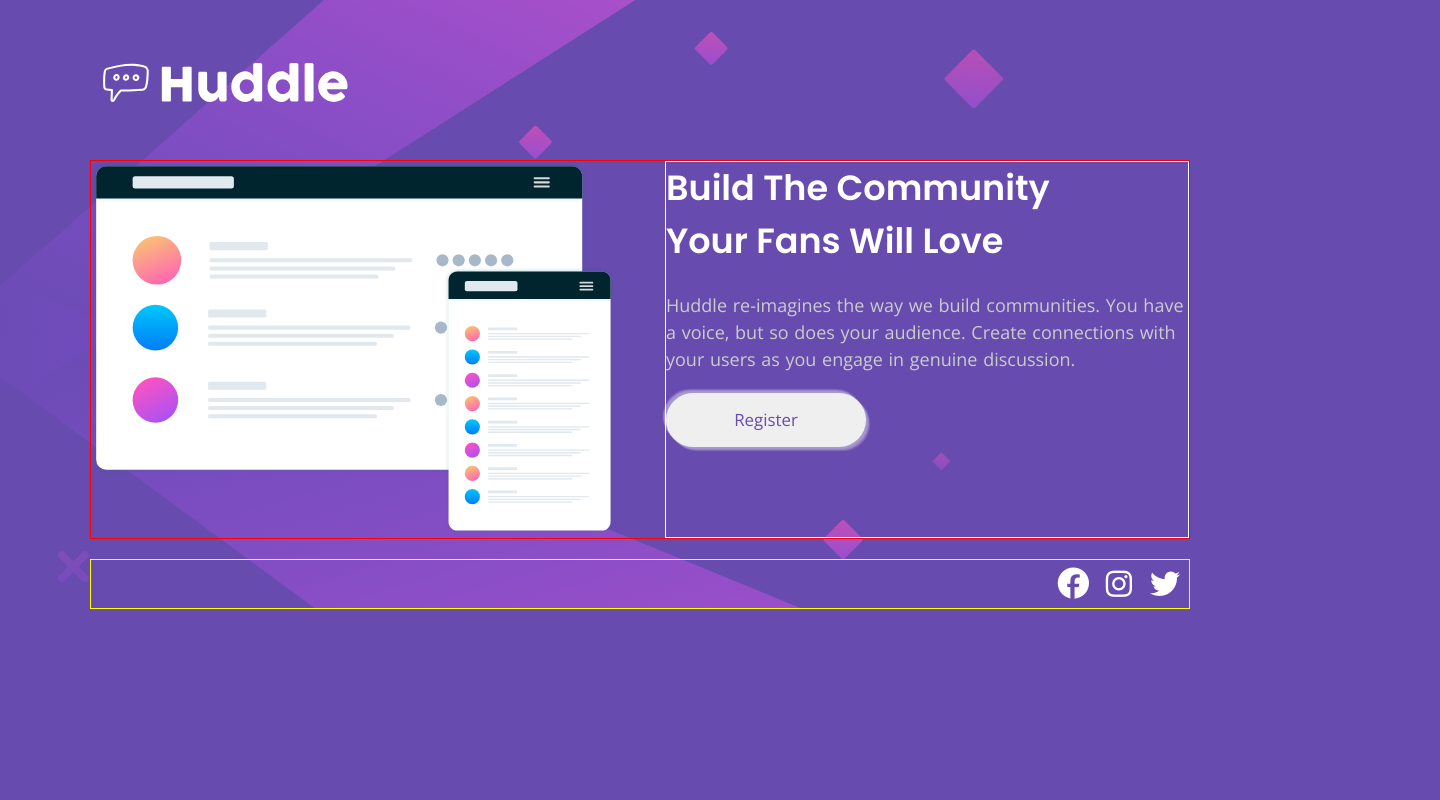
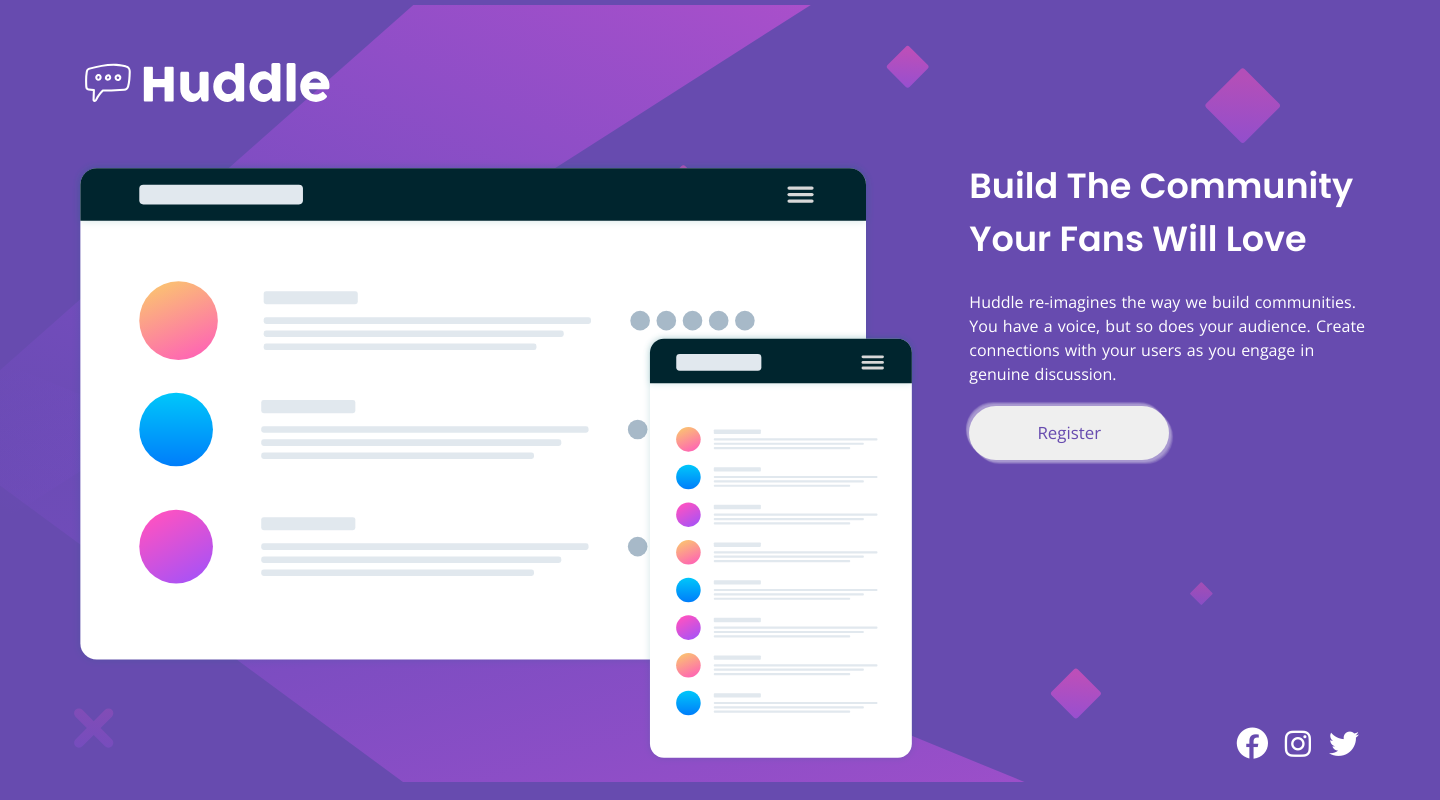
Before and after one commit to mesutabdiwahab/Huddle-landing-page, a plain HTML site: page index.html in a window 1280 px wide. Shown: the whole page, 1440 px wide, since content can reach past the window. Drawn offline with nearby package versions, Linux system fonts and the light colour scheme.

Commit message:
Re implemented layout to look fine for larger screens

```diff
--- a/index.html
+++ b/index.html
@@ -32,7 +32,7 @@
       <img src="/images/logo.svg" alt="Site logo">
     </header>
     <section class="two-cols">
-      <figure>
+      <figure class="mockup">
         <img src="/images/illustration-mockups.svg" alt="mockup illustration"
         class="mockup-img">
       </figure>
@@ -40,13 +40,13 @@
             <h1 class="heading">Build The Community Your Fans Will Love</h1>
             <p class="description">Huddle re-imagines the way we build communities. You have a voice, but so does your audience. Create connections with your users as you engage in genuine discussion.</p>
             <button class="btn-primary">Register</button>
-      </article>
-    </section>
           <div class="social-icons">
             <i class="fa-solid fa-brands fa-facebook"></i>
             <i class="fa-brands fa-instagram"></i>
             <i class="fa-brands fa-twitter"></i>
           </div>
+      </article>
+    </section>
   </main>
   <!-- <footer>
     <p class="attribution">
--- a/styles.css
+++ b/styles.css
@@ -11,25 +11,25 @@
   font-size: 10px;
 }
 body{
+  width: 1440px;
   font-family: 'Open Sans', sans-serif;
-  overflow-x: hidden;
+  /* overflow-x: hidden; */
   background:
   url('/images/bg-desktop.svg') no-repeat left/contain
   var(--primary-violet);
   padding-top: 5rem;
+  padding-bottom: 2rem;
 }
 .mockup-img{
   width: 100%;
-  max-width: 100%;
-  object-fit: cover;
+  object-fit: contain;
 }
 
 /* Container  */
 .container{
   width: 90%;
-  max-width: 1100px;
+  /* max-width: 100px; */
   margin: 0 auto;
-
 }
 .header{
   height: 4rem;
@@ -37,15 +37,17 @@
 }
 .two-cols{
   display: grid;
-  grid-template-columns: repeat(2, minmax(350px, 1fr));
-  grid-auto-rows: minmax(100px, auto);
-  /* grid-template-rows: minmax(413px, 1fr) min-content; */
+  grid-template-columns: repeat(3, minmax(350px, 1fr));
+  grid-template-rows: 1fr;
   gap: 5rem;
-  border: 1px solid red;
+}
+.mockup{
+  grid-column: 1/3;
 }
 .text{
+  grid-column: 3;
   color: #ffffff;
-  border: 1px solid;
+  position: relative;
 }
 .heading{
   width: 20ch;
@@ -55,11 +57,11 @@
   margin-bottom: 2.5rem;
 }
 .description{
-  font-size: 1.8rem;
+  font-size: 1.6rem;
   line-height: 1.5;
   word-spacing: 1px;
   margin-bottom: 2rem;
-  color: #ccc;
+  color: #fff;
 }
 .btn-primary{
   width: 200px;
@@ -81,8 +83,11 @@
 .social-icons{
   margin-top: 2rem;
   display: flex;
+  align-items: flex-end;
   justify-content: flex-end;
-  border: 1px solid yellow;
+  position: absolute;
+  bottom: 0;
+  right: 0;
 }
 
 /* Hover states */
```
Lines whose indentation alone changed are shown as unchanged.
